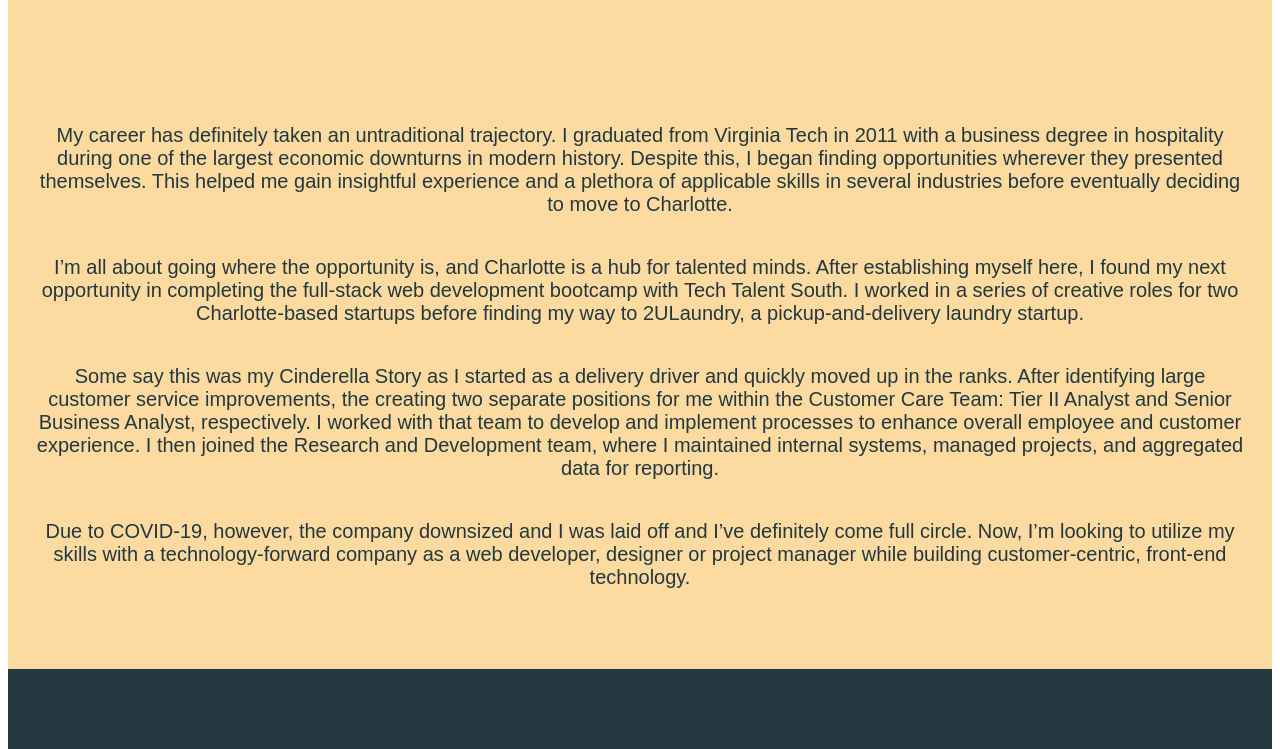
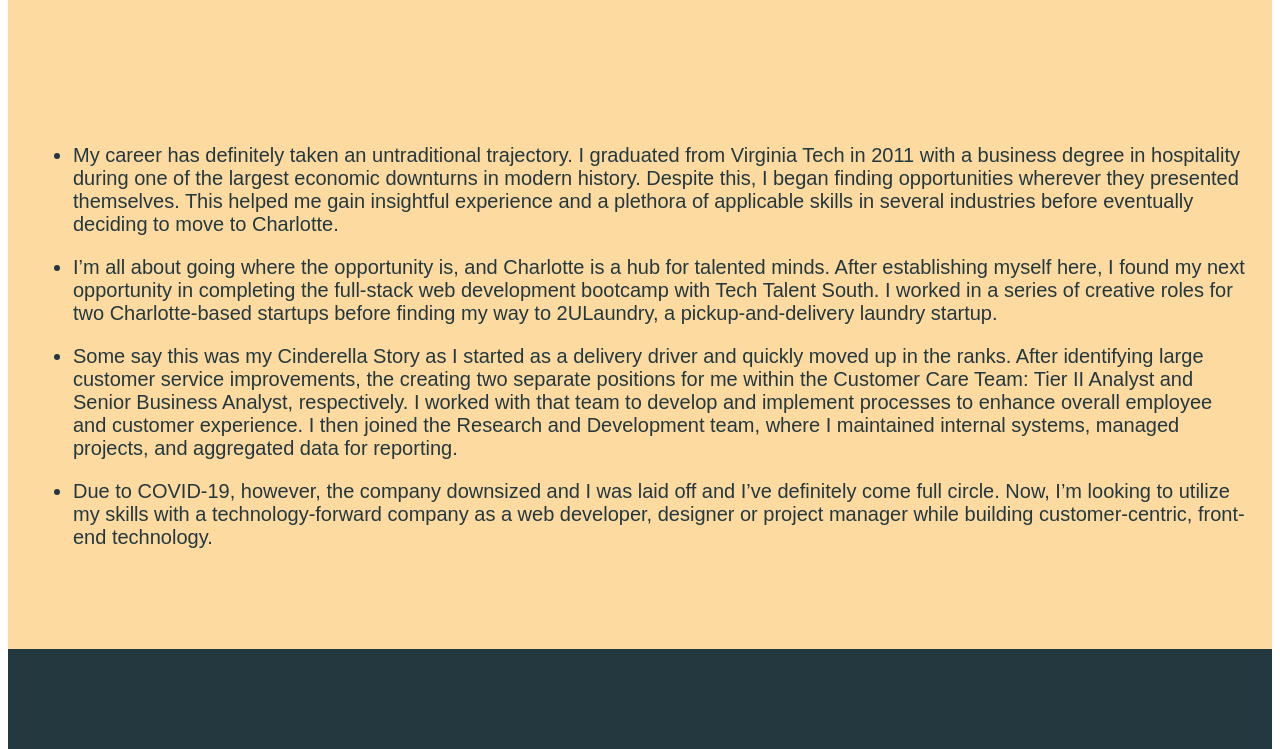
Before and after one commit to lflint07/new_website, a React (Create React App) app: page / in a window 1280 px wide. Shown: the part 1110-1859 px from the top of the page. Built offline with nearby package versions, Linux system fonts and the light colour scheme.

Commit message:
added resume link. changed 'about' styling for xl and large screen

```diff
--- a/src/components/About.js
+++ b/src/components/About.js
@@ -11,41 +11,54 @@
         </div>
         <div className="about-info">
           <div className="bio">
+            <ul>
+              <li>
                 <p>
                   My career has definitely taken an untraditional trajectory. I
                   graduated from Virginia Tech in 2011 with a business degree in
-              hospitality during one of the largest economic downturns in modern
-              history. Despite this, I began finding opportunities wherever they
-              presented themselves. This helped me gain insightful experience
-              and a plethora of applicable skills in several industries before
-              eventually deciding to move to Charlotte.
+                  hospitality during one of the largest economic downturns in
+                  modern history. Despite this, I began finding opportunities
+                  wherever they presented themselves. This helped me gain
+                  insightful experience and a plethora of applicable skills in
+                  several industries before eventually deciding to move to
+                  Charlotte.
                 </p>
+              </li>
+              <li>
                 <p>
-              I’m all about going where the opportunity is, and Charlotte is a
-              hub for talented minds. After establishing myself here, I found my
-              next opportunity in completing the full-stack web development
-              bootcamp with Tech Talent South. I worked in a series of creative
-              roles for two Charlotte-based startups before finding my way to
-              2ULaundry, a pickup-and-delivery laundry startup.
+                  I’m all about going where the opportunity is, and Charlotte is
+                  a hub for talented minds. After establishing myself here, I
+                  found my next opportunity in completing the full-stack web
+                  development bootcamp with Tech Talent South. I worked in a
+                  series of creative roles for two Charlotte-based startups
+                  before finding my way to 2ULaundry, a pickup-and-delivery
+                  laundry startup.
                 </p>
+              </li>
+              <li>
                 <p>
-              Some say this was my Cinderella Story as I started as a delivery
-              driver and quickly moved up in the ranks. After identifying large
-              customer service improvements, the creating two separate positions
-              for me within the Customer Care Team: Tier II Analyst and Senior
-              Business Analyst, respectively. I worked with that team to develop
-              and implement processes to enhance overall employee and customer
-              experience. I then joined the Research and Development team, where
-              I maintained internal systems, managed projects, and aggregated
-              data for reporting.
+                  Some say this was my Cinderella Story as I started as a
+                  delivery driver and quickly moved up in the ranks. After
+                  identifying large customer service improvements, the creating
+                  two separate positions for me within the Customer Care Team:
+                  Tier II Analyst and Senior Business Analyst, respectively. I
+                  worked with that team to develop and implement processes to
+                  enhance overall employee and customer experience. I then
+                  joined the Research and Development team, where I maintained
+                  internal systems, managed projects, and aggregated data for
+                  reporting.
                 </p>
+              </li>
+              <li>
                 <p>
-              Due to COVID-19, however, the company downsized and I was laid off
-              and I’ve definitely come full circle. Now, I’m looking to utilize
-              my skills with a technology-forward company as a web developer,
-              designer or project manager while building customer-centric,
-              front-end technology.
+                  Due to COVID-19, however, the company downsized and I was laid
+                  off and I’ve definitely come full circle. Now, I’m looking to
+                  utilize my skills with a technology-forward company as a web
+                  developer, designer or project manager while building
+                  customer-centric, front-end technology.
                 </p>
+              </li>
+            </ul>
           </div>
         </div>
       </div>
--- a/src/components/Contact.js
+++ b/src/components/Contact.js
@@ -19,7 +19,9 @@
             <span className="text-secondary">Email:</span> lflint07@gmail.com
           </div>
           <div className="contact-resume">
-            <span className="text-secondary">Resume</span>
+            <span className="text-secondary">
+              <a href="/images/Luke_Flint_Resume_09_2020_ekos.pdf" target="_blank">Resume</a>
+              </span>
           </div>
         </div>
         <footer id="about-footer">Copyright &copy; 2020</footer>
--- a/src/scss/_mobile.scss
+++ b/src/scss/_mobile.scss
@@ -8,7 +8,8 @@
   .navbar {
     display: flex;
     flex-direction: row;
-    justify-content: center;
+    justify-content: space-evenly;
+
     &.navbar ul {
       display: flex;
       flex-direction: row;
@@ -39,12 +40,14 @@
     .about-info {
       display: flex;
       flex-direction: row;
+
       margin: 10px;
       padding: 10px;
     }
     .bio {
       display: flex;
       flex-direction: column;
+      text-align: left;
       // margin: 10px;
       font-size: 20px;
     }
@@ -62,7 +65,7 @@
       font-size: 20px;
 
       .experience-list {
-        text-align: center;
+        text-align: left;
         list-style: inside;
       }
     }
@@ -173,8 +176,8 @@
       border-bottom: $tertiary-color solid;
     }
     .experience-list {
-      text-align: center;
-      list-style: inside;
+      text-align: left;
+      // list-style: inside;
     }
   }
 
--- a/src/scss/index.scss
+++ b/src/scss/index.scss
@@ -121,14 +121,14 @@
   .about-info {
     display: flex;
     flex-direction: column;
-    justify-content: center;
+    justify-content: left;
     align-items: center;
     padding: 0px 20px 0px 20px;
 
     .bio {
       // padding: 5px;
       margin: 0 5px 0 5px;
-      text-align: center;
+      text-align: left;
       color: $primary-color;
     }
   }
```
Also changed, not shown: 1 other file (tests, documents, lock files or other folders). Lines whose indentation alone changed are shown as unchanged.
